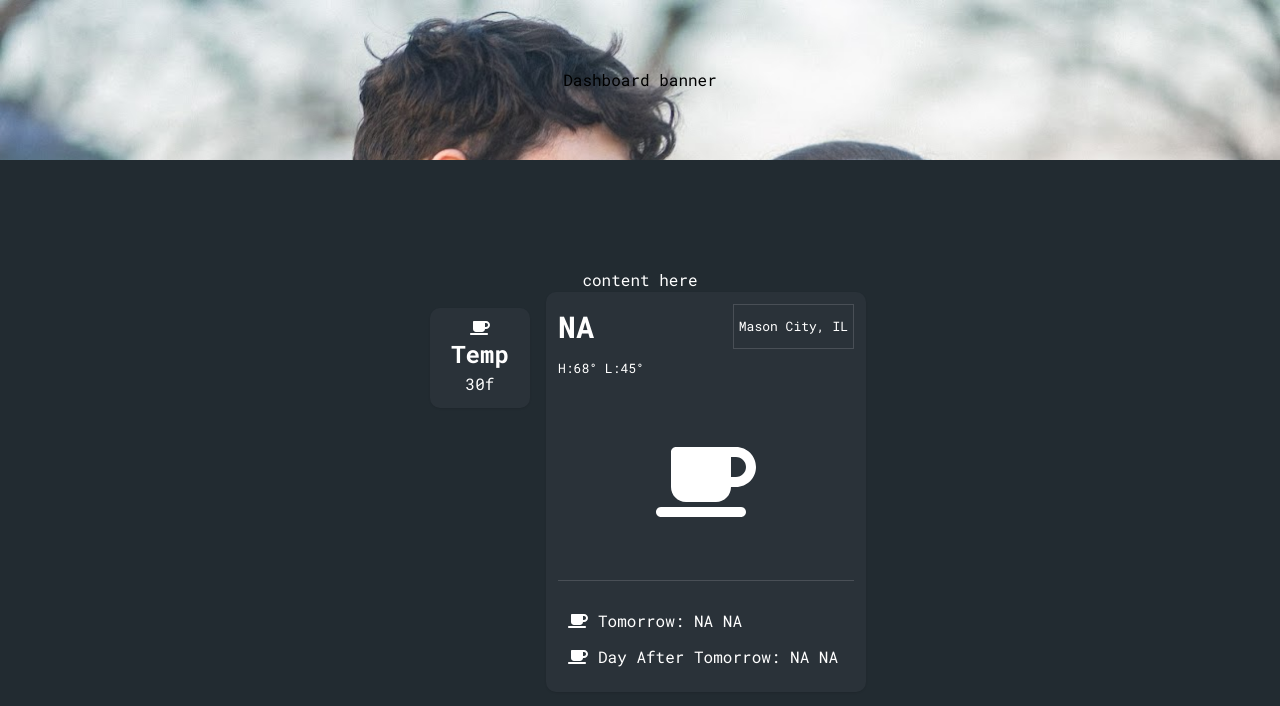
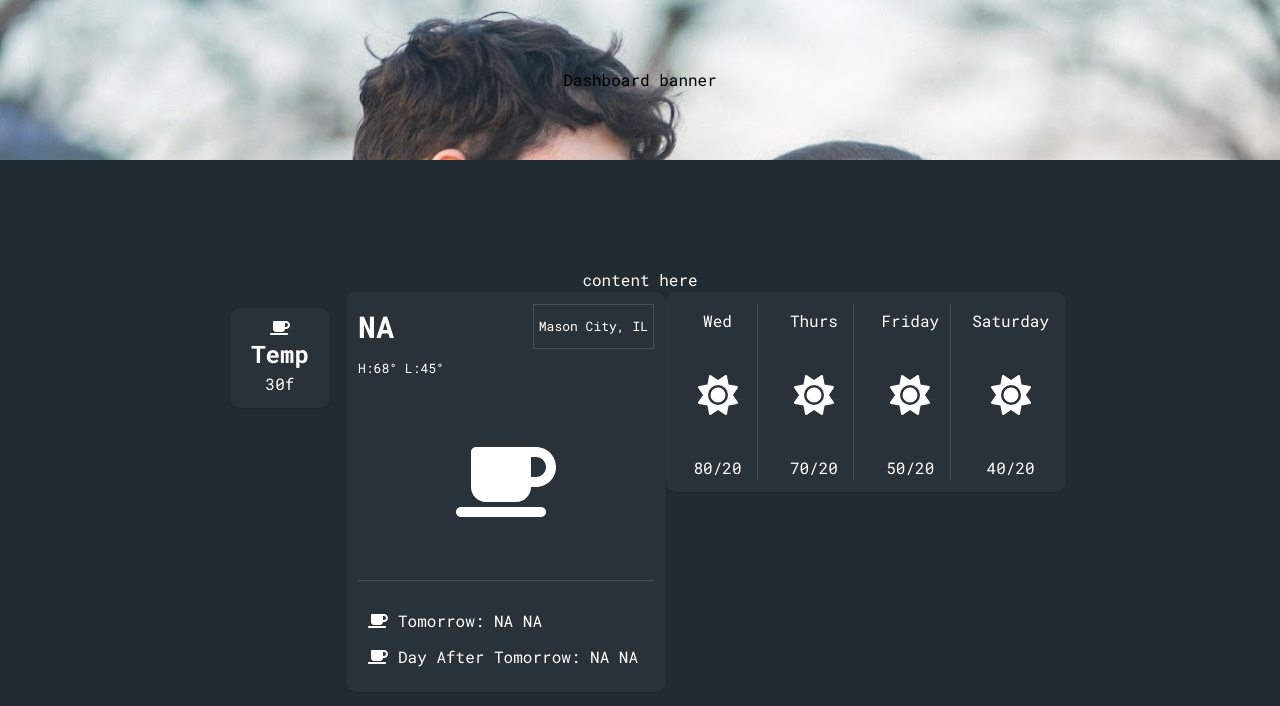
Before and after one commit to plutotom/dash-spectacle-dashboard, a React (Create React App) app: page / in a window 1280 px wide. Shown: the top 706 px of the page. Built offline with nearby package versions, Linux system fonts and the light colour scheme; no server answers.

Commit message:
added new weather forecast card

```diff
--- a/src/components/Dashboard.tsx
+++ b/src/components/Dashboard.tsx
@@ -5,10 +5,11 @@ import "./../styles/dashbaord.css";
 import CardSmall from "./CardSmall";
 
 import { FontAwesomeIcon } from "@fortawesome/react-fontawesome";
-import { faCoffee } from "@fortawesome/free-solid-svg-icons";
+import { faCoffee, faSun } from "@fortawesome/free-solid-svg-icons";
+
 import CardMedium from "./cardMedium";
+import CardWeatherForecast from "./cardWeatherForecast";
 import { getWeather } from "../shared/api/api";
-
 interface weather {
   today: {
     temp: string;
@@ -142,6 +143,24 @@ export default function Dashboard() {
                 weather?.dayAfterTomorrow.description || "NA"
               }
             />
+            <CardWeatherForecast
+              weatherForecast={[
+                { dayName: "wed", weatherIcon: faSun, high: "80", low: "20" },
+                { dayName: "thurs", weatherIcon: faSun, high: "70", low: "20" },
+                {
+                  dayName: "friday",
+                  weatherIcon: faSun,
+                  high: "50",
+                  low: "20",
+                },
+                {
+                  dayName: "saturday",
+                  weatherIcon: faSun,
+                  high: "40",
+                  low: "20",
+                },
+              ]}
+            />
           </div>
         </div>
       </div>
--- /dev/null
+++ b/src/components/cardWeatherForecast.tsx
@@ -0,0 +1,43 @@
+import "./../styles/card.css";
+import { FontAwesomeIcon } from "@fortawesome/react-fontawesome";
+import { IconProp } from "@fortawesome/fontawesome-svg-core";
+import { faSun } from "@fortawesome/free-solid-svg-icons";
+
+const tempProps = [
+  { dayName: "wed", weatherIcon: faSun, high: "80", low: "20" },
+  { dayName: "thurs", weatherIcon: faSun, high: "70", low: "20" },
+  { dayName: "friday", weatherIcon: faSun, high: "50", low: "20" },
+  { dayName: "saturday", weatherIcon: faSun, high: "40", low: "20" },
+];
+
+interface weatherForecast {
+  dayName: string;
+  weatherIcon: IconProp;
+  high: string;
+  low: string;
+}
+
+// For this typescript syntax see this link for more info: https://www.pluralsight.com/guides/use-interface-props-in-functional-components-using-typescript-with-react
+interface weatherForecastProps {
+  weatherForecast: weatherForecast[];
+}
+const CardWeatherForecast: React.FC<weatherForecastProps> = ({
+  weatherForecast,
+}: weatherForecastProps) => {
+  return (
+    <>
+      <div className="card card-weather-forecast">
+        {weatherForecast.map((day, index, arr) => (
+          <div className="forecastDay">
+            <h3>{day.dayName}</h3>
+            <FontAwesomeIcon icon={day.weatherIcon} />
+            <p>
+              {day.high}/{day.low}
+            </p>
+          </div>
+        ))}
+      </div>
+    </>
+  );
+};
+export default CardWeatherForecast;
--- a/src/styles/card.css
+++ b/src/styles/card.css
@@ -8,6 +8,37 @@
   align-items: center;
   padding: 12px;
   transition: all 0.5s ease-in-out;
+}
+
+.card-weather-forecast {
+  height: 200px;
+  width: 400px;
+  display: flex;
+  flex-direction: row;
+}
+.card-weather-forecast svg {
+  font-size: 2.5rem;
+  padding: 0 5px 0 5px;
+}
+.card-weather-forecast h3 {
+  font-size: var(--fs-600);
+  font-weight: 400;
+  padding: 5px 5px 0 5px;
+  text-transform: capitalize;
+
+  /* border: solid 1px #afafb23c; */
+}
+.card-weather-forecast .forecastDay {
+  min-width: 80px;
+  height: 100%;
+  display: flex;
+  flex-direction: column;
+  justify-content: space-between;
+  align-items: center;
+}
+/* apply border to all dives in card-weather-forcast but not the last one */
+.card-weather-forecast > :not(:last-child) {
+  border-right: #afafb23c solid 1px;
 }
 
 .card-medium {
```
